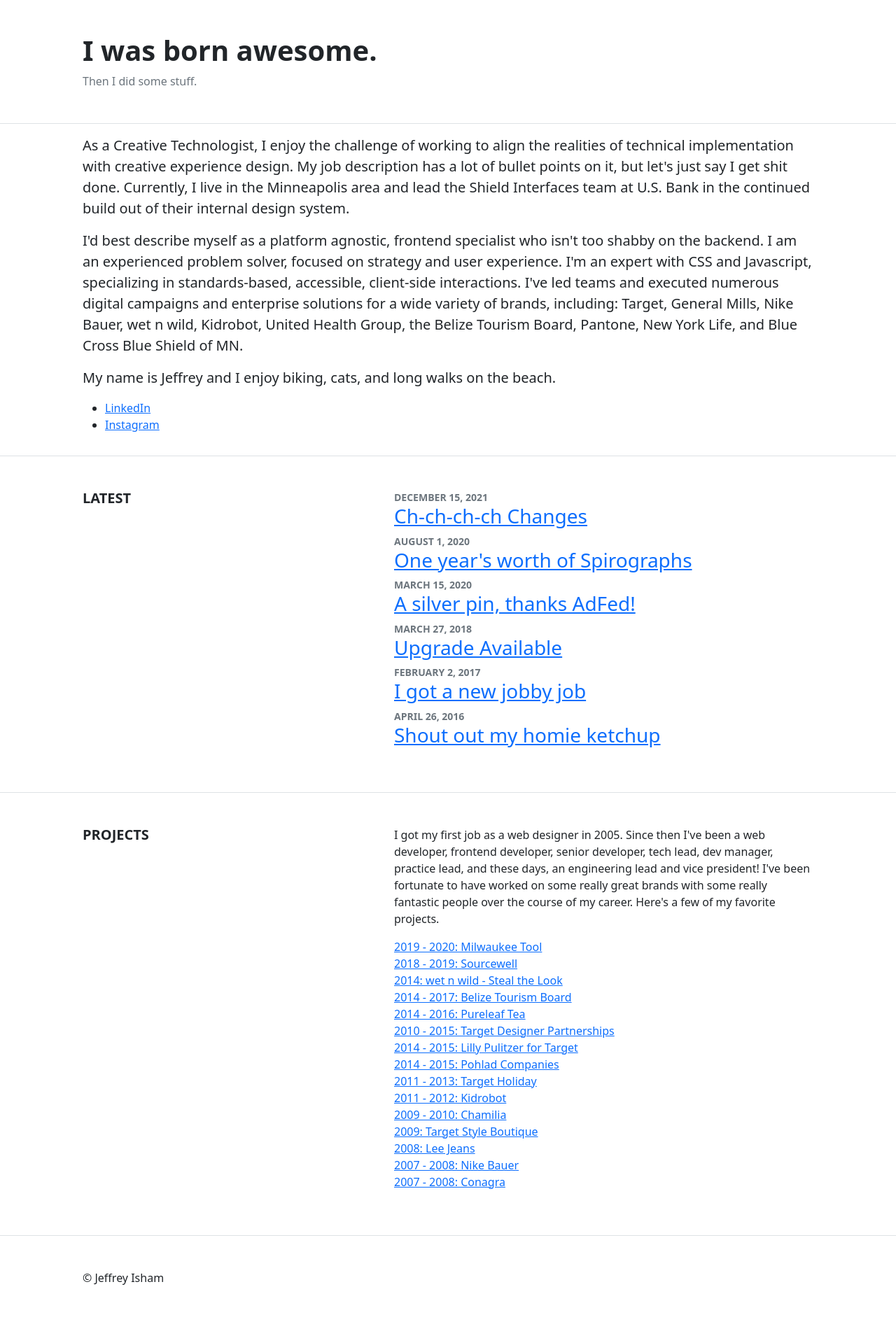
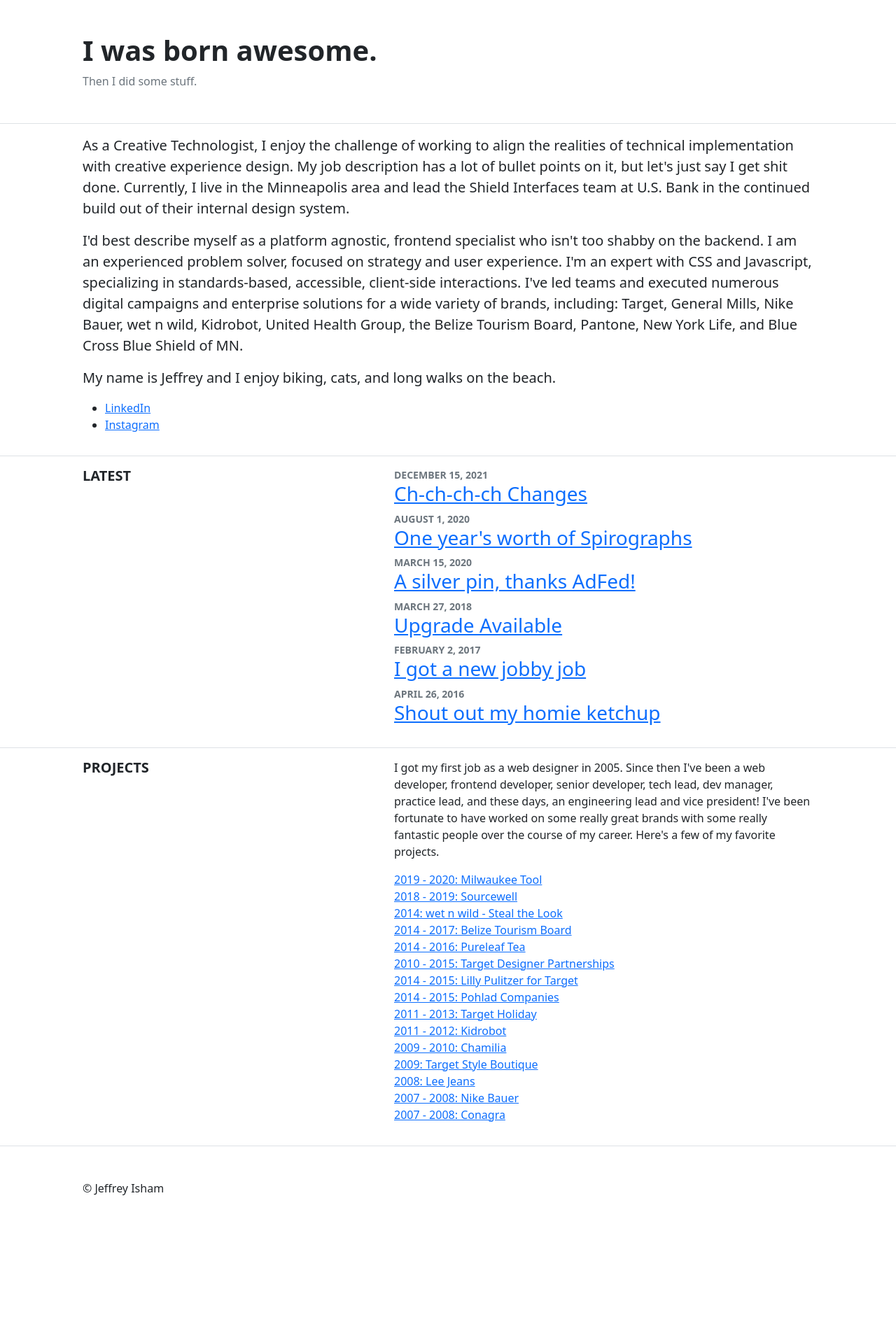
Before and after one commit to jeffreyisham/jeffreyisham.github.io, a Jekyll site: the page built from index.html, in a window 1280 px wide. Shown: the whole page at 70% size. Built offline with Jekyll 4.4.1, drawn with Linux system fonts in a browser that asks for light colours; after the commit the page ends 1774 px from its top, so only the background shows below that.

Commit message:
Update home.html

```diff
--- a/_layouts/home.html
+++ b/_layouts/home.html
@@ -19,7 +19,7 @@
     </div>
 
     <div class="border-bottom">
-      <div class="container p-5">
+      <div class="container  p-3 px-md-5">
 
         <div class="row">
           <div class="col-lg-5">
@@ -41,7 +41,7 @@
     </div>
 
     <div class="border-bottom">
-      <div class="container p-5">
+      <div class="container p-3 px-md-5">
 
         <div class="row">
           <div class="col-lg-5">
```
